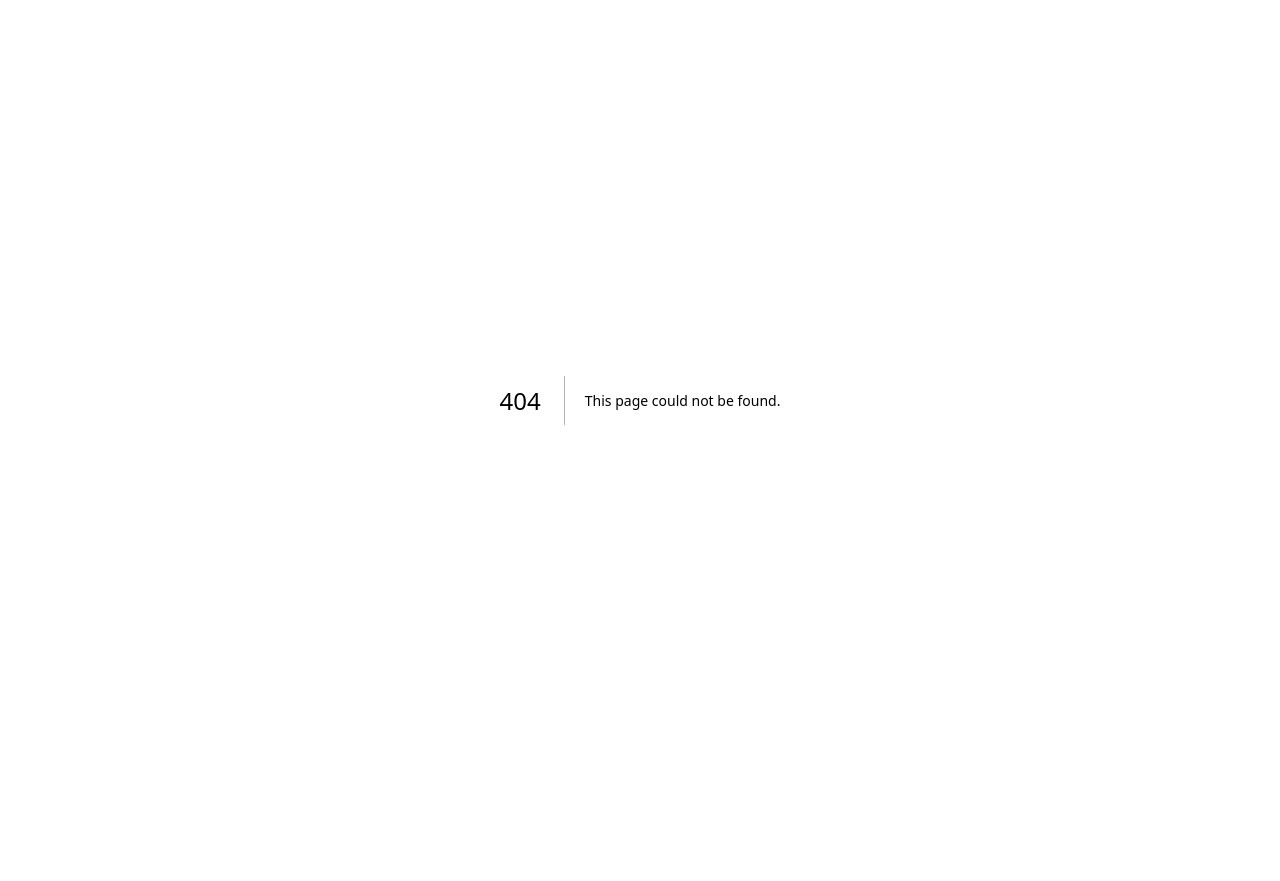
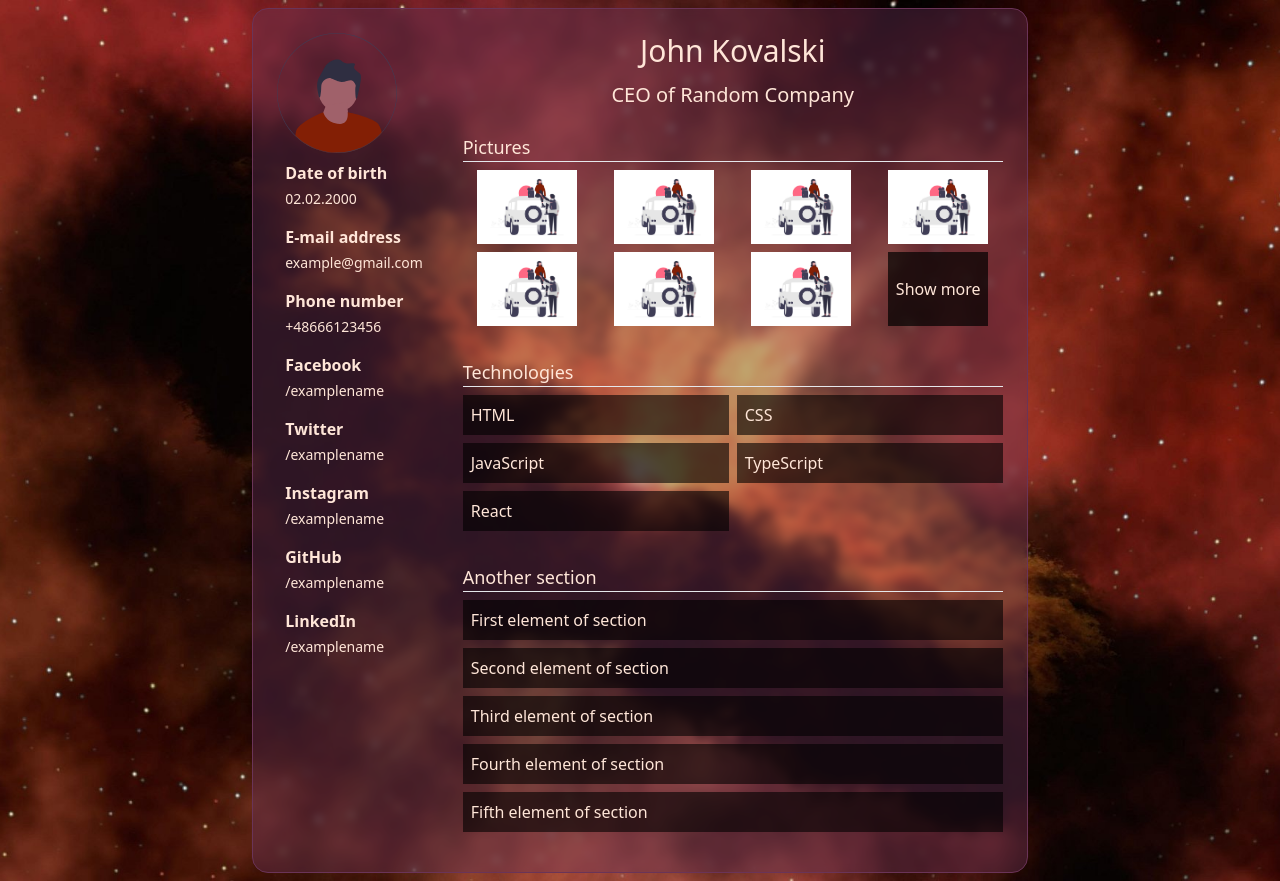
Before and after one commit to makaryy/daily-ui-nextjs, a Next.js app: page /Day006 in a window 1280 px wide. Before the commit this address had no page. Before the commit the page ends 800 px from the top, so only its background shows below. Built offline with nearby package versions, Linux system fonts and the light colour scheme.

Commit message:
Day006 - User Profile

```diff
--- a/components/Card/CardFooter.tsx
+++ b/components/Card/CardFooter.tsx
@@ -3,8 +3,10 @@ import React, { ReactNode } from "react";
 interface Props {
     children: ReactNode[] | ReactNode;
 }
+
+// TODO: MAKE IT A LINK TO A PAGE
 const CardFooter = ({ children }: Props) => {
-    return <div className={clsx("flex justify-center items-center m-4 text-sm")}>{children}</div>;
+    return <div className={clsx("flex justify-center items-center m-4 text-sm text-center")}>{children}</div>;
 };
 
 export default CardFooter;
--- a/components/Slider.tsx
+++ b/components/Slider.tsx
@@ -8,7 +8,9 @@ const Slider = () => {
     const data = [
         { day: 1, challenge: "Sign Up Form", footer: "Click here to see" },
         { day: 2, challenge: "Credit Card Details component", footer: "Click here to see" },
-        { day: 3, challenge: "Landing Page", footer: "You are here :D" }
+        { day: 3, challenge: "Landing Page", footer: "You are here :D" },
+        { day: 5, challenge: "App Icon", footer: "My focus is on development not design, skipped this one" },
+        { day: 6, challenge: "User Profile", footer: "Click here to see" }
     ];
     return (
         <div className="w-[300px] md:w-[720px] lg:w-[960px] xl-[1200px] 2xl:w-[1400px] flex items-center overflow-x-auto gap-4 scrollbar-thin scrollbar-track-brand-7 scrollbar-thumb-brand-1 scrollbar-thumb-rounded-md scrollbar-track-rounded-md py-4">
--- /dev/null
+++ b/pages/Day006/index.tsx
@@ -0,0 +1,112 @@
+import React, { useState } from "react";
+import Head from "next/head";
+import Image from "next/image";
+import Wrapper from "../../components/Wrapper";
+import Page from "../../components/Page";
+
+interface ContactDetailsProps {
+    name: string;
+    value: string;
+}
+
+function ContactDetails({ name, value }: ContactDetailsProps) {
+    return (
+        <div className="flex flex-col mx-2 mb-2">
+            <h3 className="font-semibold mb-1 text-md">{name}</h3>
+            <p className="text-sm ">{value}</p>
+        </div>
+    );
+}
+
+const Day006 = () => {
+    const [arePicturesExpanded, setArePicturesExpanded] = useState(false);
+    const handleShow = () => {
+        setArePicturesExpanded(true);
+    };
+    const handleHide = () => {
+        setArePicturesExpanded(false);
+    };
+
+    const arr = Array(15).fill("");
+    return (
+        <>
+            <Head>
+                <title>User Profile</title>
+            </Head>
+            <Page>
+                <Wrapper>
+                    <div className="flex">
+                        <div className="flex flex-col max-w-xs min-w-fit items-stretch gap-2 m-4">
+                            <Image src="/profile.svg" width={120} height={120} alt="Profile picture" className="" />
+                            <ContactDetails name="Date of birth" value="02.02.2000"></ContactDetails>
+                            <ContactDetails name="E-mail address" value="example@gmail.com"></ContactDetails>
+                            <ContactDetails name="Phone number" value="+48666123456"></ContactDetails>
+                            <ContactDetails name="Facebook" value="/examplename"></ContactDetails>
+                            <ContactDetails name="Twitter" value="/examplename"></ContactDetails>
+                            <ContactDetails name="Instagram" value="/examplename"></ContactDetails>
+                            <ContactDetails name="GitHub" value="/examplename"></ContactDetails>
+                            <ContactDetails name="LinkedIn" value="/examplename"></ContactDetails>
+                        </div>
+                        <div className="m-4 flex flex-col items-center min-w-[540px]">
+                            <h2 className="text-3xl mx-3 mb-3">John Kovalski</h2>
+                            <h3 className="text-xl mb-2">CEO of Random Company </h3>
+                            <div className="m-4 w-full">
+                                <p className="self-start mb-2 text-lg border-b">Pictures</p>
+                                <div className="grid grid-cols-4 gap-2 items-stretch justify-items-center">
+                                    {arePicturesExpanded && (
+                                        <>
+                                            {arr.map((el, i) => {
+                                                return <Image src="/trip.png" key={i} width={100} height={100} alt={`picture${i}`} />;
+                                            })}
+
+                                            <div
+                                                onClick={handleHide}
+                                                className="w-[100px] bg-black bg-opacity-70 flex items-center justify-center cursor-pointer">
+                                                Show less
+                                            </div>
+                                        </>
+                                    )}
+                                    {!arePicturesExpanded && (
+                                        <>
+                                            {arr.slice(0, 7).map((el, i) => {
+                                                return <Image src="/trip.png" key={i} width={100} height={100} alt={`picture${i}`} />;
+                                            })}
+
+                                            <div
+                                                onClick={handleShow}
+                                                className="w-[100px] bg-black bg-opacity-70 flex items-center justify-center cursor-pointer">
+                                                Show more
+                                            </div>
+                                        </>
+                                    )}
+                                </div>
+                            </div>
+                            <div className="m-4 w-full">
+                                <p className="self-start mb-2 text-lg border-b">Technologies</p>
+                                <div className="grid grid-cols-2 items-stretch gap-2">
+                                    <div className="bg-black bg-opacity-60 p-2">HTML</div>
+                                    <div className="bg-black bg-opacity-60 p-2">CSS</div>
+                                    <div className="bg-black bg-opacity-60 p-2">JavaScript</div>
+                                    <div className="bg-black bg-opacity-60 p-2">TypeScript</div>
+                                    <div className="bg-black bg-opacity-60 p-2">React</div>
+                                </div>
+                            </div>
+                            <div className="m-4 w-full">
+                                <p className="self-start mb-2 text-lg border-b">Another section</p>
+                                <div className="flex flex-col items-stretch gap-2">
+                                    <div className="bg-black bg-opacity-60 p-2">First element of section</div>
+                                    <div className="bg-black bg-opacity-60 p-2">Second element of section</div>
+                                    <div className="bg-black bg-opacity-60 p-2">Third element of section</div>
+                                    <div className="bg-black bg-opacity-60 p-2">Fourth element of section</div>
+                                    <div className="bg-black bg-opacity-60 p-2">Fifth element of section</div>
+                                </div>
+                            </div>
+                        </div>
+                    </div>
+                </Wrapper>
+            </Page>
+        </>
+    );
+};
+
+export default Day006;
```
Also changed, not shown: public/profile.svg (added), public/trip.png (added).
